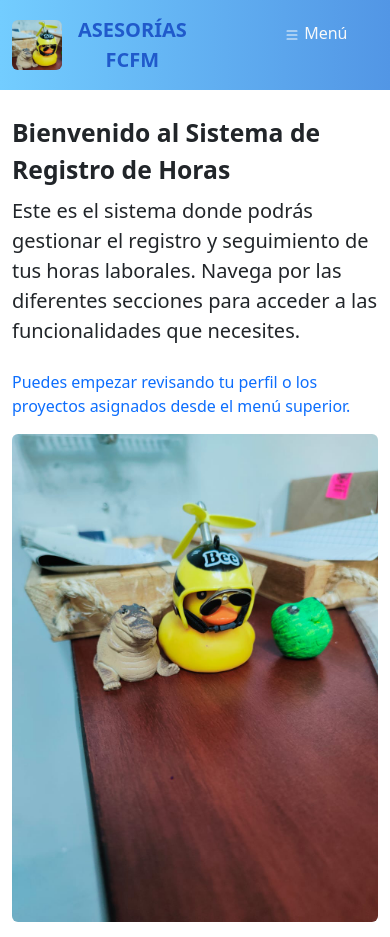
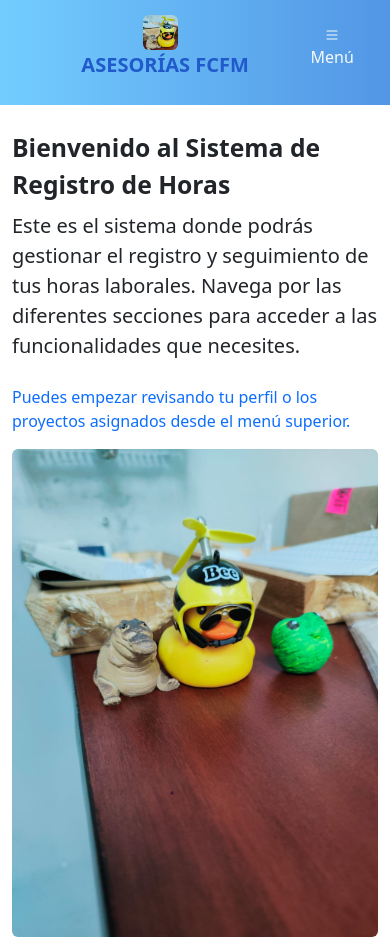
Before and after one commit to maribelhernandezstg/PRH-Programa-Registro-Horas-, a React (Vite) app: page / in a window 390 px wide. Built offline with nearby package versions, Linux system fonts and the light colour scheme.

Commit message:
Responsive Navbar

```diff
--- a/src/components/Menu/Navbar.css
+++ b/src/components/Menu/Navbar.css
@@ -1,11 +1,24 @@
 .navbar-bar {
   padding: 15px 0;
-  background-image: linear-gradient(90deg, #73cdffff 0%, #5296e5ff 100%);
+  background-image: linear-gradient(90deg, #73cdff 0%, #5296e5 100%);
+  display: flex;
+  align-items: center;
+  justify-content: center;
+  flex-wrap: wrap;
 }
 
 .logo-icon {
   width: 50px;
   height: 50px;
+}
+
+.logo-container {
+  display: flex;
+  align-items: center;
+}
+
+.menu-toggle-btn {
+  display: none;
 }
 
 .logo-text {
@@ -14,6 +27,7 @@
   margin-left: 10px;
   font-family: Istok Web, system-ui, -apple-system, "Segoe UI", Roboto,
     "Helvetica Neue", Arial, "Noto Sans", "Liberation Sans", sans-serif;
+  text-align: center;
 }
 
 button {
@@ -24,7 +38,6 @@ button {
   border-radius: 5px;
   background-color: #62adf3;
   color: #fff;
-  line-height: 140%;
   transition: background-color 0.3s, box-shadow 0.3s;
 }
 
@@ -40,12 +53,41 @@ button:focus {
 }
 
 @media (max-width: 768px) {
-  .navbar-bar {
+  .logo-container {
+    justify-content: center;
+    margin-bottom: 10px;
+  }
+
+  .menu-toggle-btn {
+    display: block;
+    margin-left: auto;
+    margin-right: 15px;
+    padding: 5px 10px;
+    font-size: 16px;
+  }
+
+  .logo-text {
+    font-size: 16px;
+  }
+}
+
+@media (max-width: 390px) {
+  .logo-container {
     flex-direction: column;
   }
 
-  .navbar-bar .btn {
-    width: 150px;
-    margin-bottom: 10px;
+  .logo-icon {
+    width: 35px;
+    height: 35px;
+  }
+
+  .menu-toggle-btn {
+    display: block;
+    padding: 5px 8px;
+    font-size: 14px;
+  }
+
+  .logo-text {
+    font-size: 14px;
   }
 }
--- a/src/components/Menu/Navbar.tsx
+++ b/src/components/Menu/Navbar.tsx
@@ -26,7 +26,7 @@ const CustomNavbar = () => {
         <Col xs={10} lg={4}>
           <Link
             to="/"
-            className="d-flex justify-content-center align-items-center me-4"
+            className="d-flex justify-content-center align-items-center me-4 logo-container"
           >
             <div>
               <img
@@ -42,7 +42,11 @@ const CustomNavbar = () => {
         </Col>
 
         <Col xs={2} lg={0} className="d-lg-none">
-          <Button variant="outline-light" onClick={toggleNavbar}>
+          <Button
+            variant="outline-light"
+            onClick={toggleNavbar}
+            className="menu-toggle-btn"
+          >
             <BsList /> Menú
           </Button>
         </Col>
```
